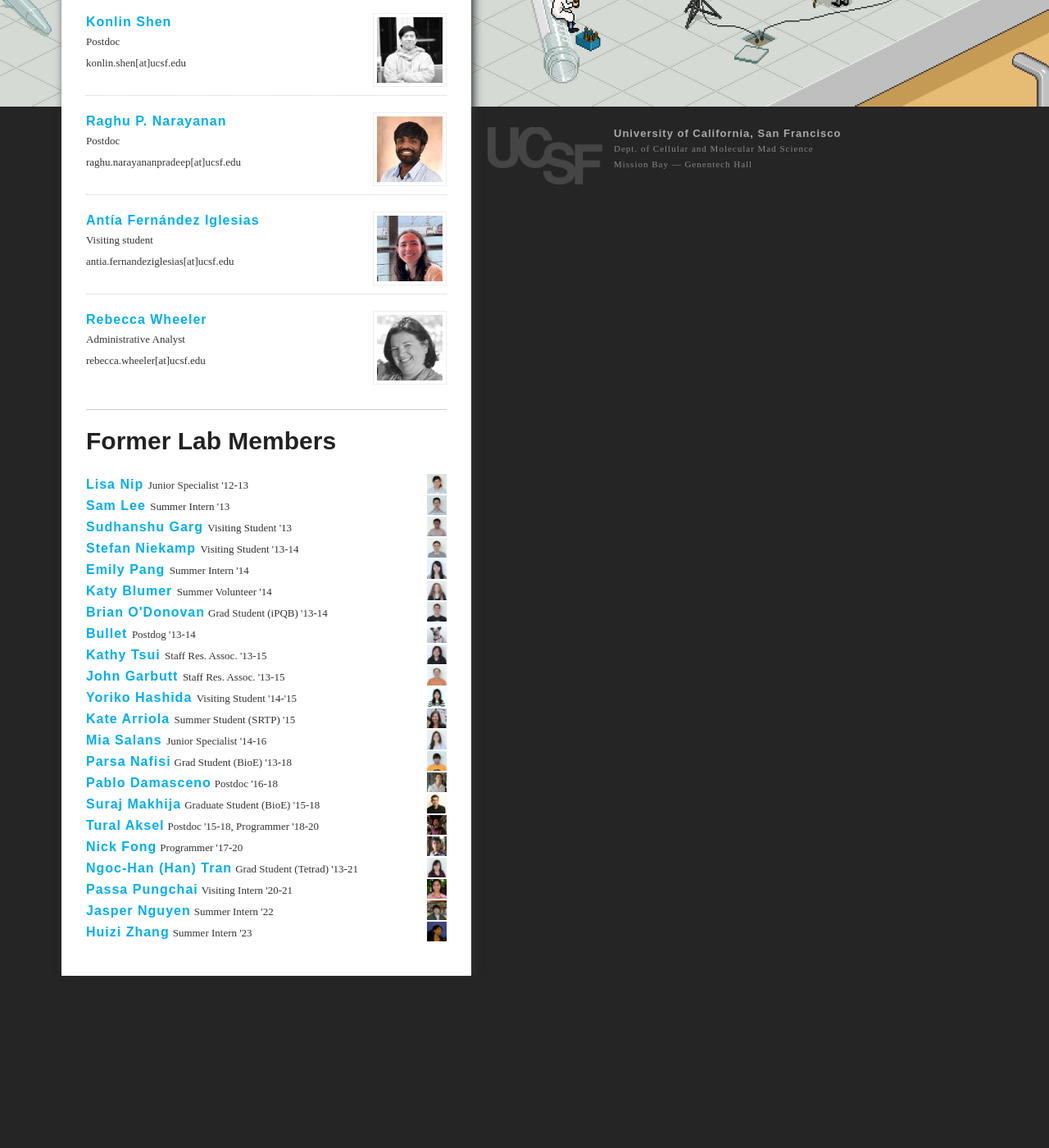
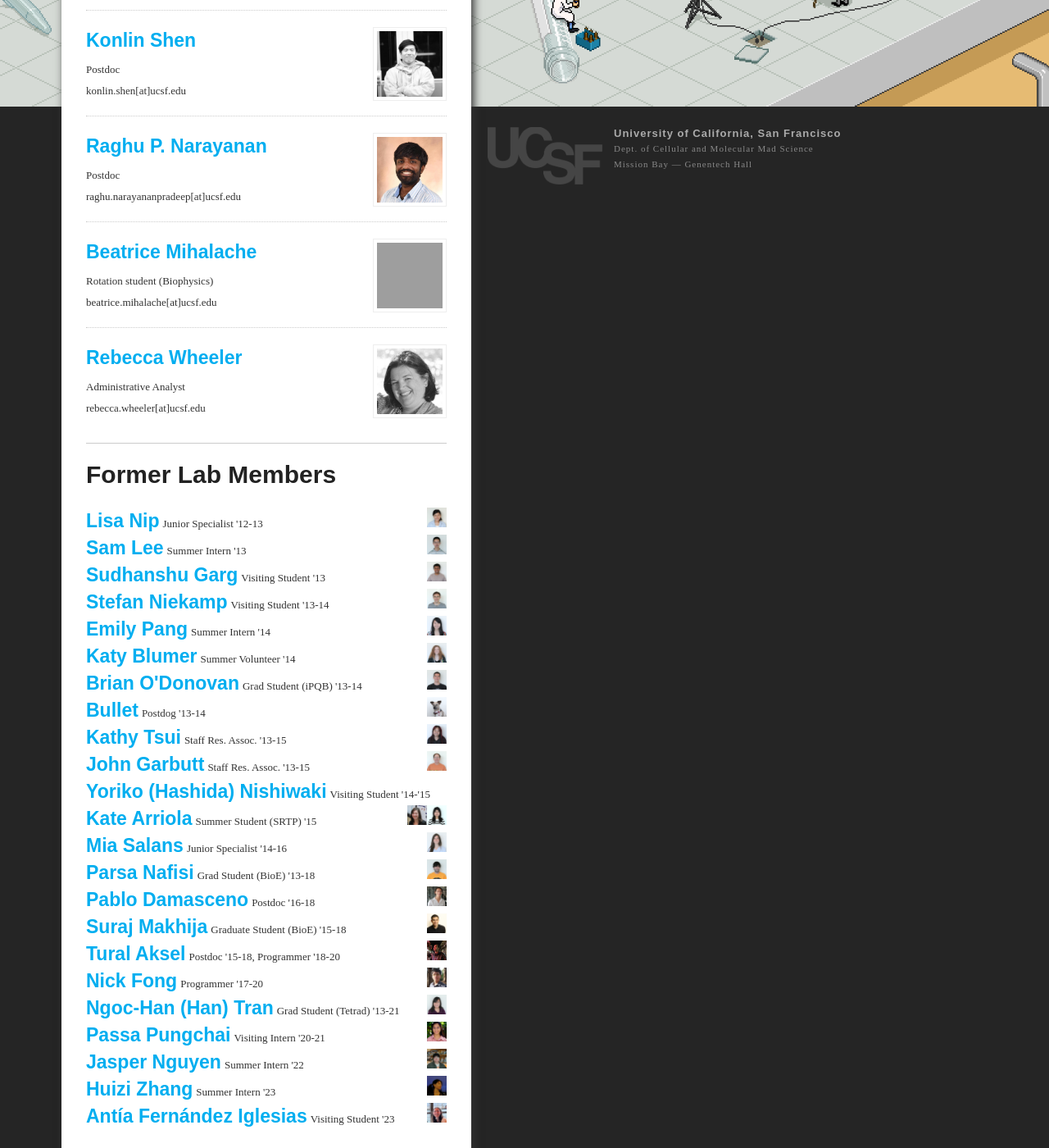
Before and after one commit to douglaslab/bionano.ucsf.edu, a Jekyll site: the page built from people.html, in a window 1280 px wide and 1400 px high, scrolled down 442 px. Shown: the whole window at 82% size. Built offline with Jekyll 4.4.1, drawn with Linux system fonts in a browser that asks for light colours; nearby versions of some CDN libraries; grey boxes are pictures that could not be loaded.

Commit message:
Update people page links and names
Replace all bitly links with direct LinkedIn/GitHub/professional profiles.
Update Yoriko Hashida to Yoriko (Hashida) Nishiwaki.
Update Antía Fernández Iglesias date to '23.
Add Beatrice Mihalache as rotation student.
Update Rebecca Wheeler and Parsa Nafisi links.

```diff
--- a/people.html
+++ b/people.html
@@ -9,11 +9,10 @@ description: The people working at the Douglas Lab at the University of Californ
 <div class="biographies">
 
 <div class="biography">
-	<img src="/assets/images/portraits/shawn.png" class="portrait" height="50" />
-	<a href="#shawn"></a>
-	<h4 class="title">
+	<img src="/assets/images/portraits/shawn.png" class="portrait" height="50" alt="Portrait of Shawn Douglas" />
+	<h2 class="title">
 		<a target="_new" href="http://www.shawndouglas.com/">Shawn Douglas, Ph.D.</a>
-	</h4>
+	</h2>
 	<p small class="text">
 		<small>
 			Principal Investigator</br>
@@ -25,10 +24,10 @@ description: The people working at the Douglas Lab at the University of Californ
 </div>
 
 <div class="biography">
-	<img src="/assets/images/portraits/konlin.png" class="portrait" height="100" />
-	<h4 class="title">
+	<img src="/assets/images/portraits/konlin.png" class="portrait" height="100" alt="Portrait of Konlin Shen" />
+	<h2 class="title">
 		<a href="https://www.linkedin.com/in/konlin-shen-1154a692/">Konlin Shen</a>
-	</h4>
+	</h2>
 	<p class="text">
 		<small>
 			Postdoc</br>
@@ -38,10 +37,10 @@ description: The people working at the Douglas Lab at the University of Californ
 </div>
 
 <div class="biography">
-	<img src="/assets/images/portraits/raghu.png" class="portrait" height="100" />
-	<h4 class="title">
+	<img src="/assets/images/portraits/raghu.png" class="portrait" height="100" alt="Portrait of Raghu P. Narayanan" />
+	<h2 class="title">
 		<a href="https://www.linkedin.com/in/raghu-pradeep-narayanan/">Raghu P. Narayanan</a>
-	</h4>
+	</h2>
 	<p class="text">
 		<small>
 			Postdoc</br>
@@ -51,24 +50,24 @@ description: The people working at the Douglas Lab at the University of Californ
 </div>
 
 <div class="biography">
-	<img src="/assets/images/portraits/antia.png" class="portrait" height="100" />
-	<h4 class="title">
-		<a href="https://www.linkedin.com/in/ant%C3%ADa-fern%C3%A1ndez-iglesias-9b6495115/">Antía Fernández Iglesias</a>
-	</h4>
+	<img src="/assets/images/portraits/beatrice.jpg" class="portrait" height="100" alt="Portrait of Beatrice Mihalache" />
+	<h2 class="title">
+		<a href="#">Beatrice Mihalache</a>
+	</h2>
 	<p class="text">
 		<small>
-			Visiting student</br>
-			antia.fernandeziglesias[at]ucsf.edu</br>
+			Rotation student (Biophysics)</br>
+			beatrice.mihalache[at]ucsf.edu</br>
 		</small>
 	</p>
 </div>
 
 
 <div class="biography">
-	<img src="/assets/images/portraits/rebecca.png" class="portrait" height="100" />
-	<h4 class="title">
-		<a href="http://cmp.ucsf.edu/staff/rebecca_wheeler">Rebecca Wheeler</a>
-	</h4>
+	<img src="/assets/images/portraits/rebecca.png" class="portrait" height="100" alt="Portrait of Rebecca Wheeler" />
+	<h2 class="title">
+		<a href="https://cmp.ucsf.edu/pages/cmp-administration/staff.html">Rebecca Wheeler</a>
+	</h2>
 	<p class="text">
 		<small>
 			Administrative Analyst</br>
@@ -85,27 +84,28 @@ description: The people working at the Douglas Lab at the University of Californ
 
 <div class="biographies">
   <div class="biography">
-	<h4 style="display:inline;" class="title"><a target="_new" href="https://bit.ly/2jsjaAV">Lisa Nip       </a></h4> <small>Junior Specialist '12-13  </small> <img src="/assets/images/portraits/lisa.png"   class="smallportrait" /> <br>
-	<h4 style="display:inline;" class="title"><a target="_new" href="https://bit.ly/2i6wBRZ">Sam Lee        </a></h4> <small>Summer Intern '13         </small> <img src="/assets/images/portraits/sam.png"    class="smallportrait" /> <br>
-	<h4 style="display:inline;" class="title"><a target="_new" href="https://bit.ly/2ittvZc">Sudhanshu Garg </a></h4> <small>Visiting Student '13      </small> <img src="/assets/images/portraits/sudhanshu.png" class="smallportrait" /> <br>
-	<h4 style="display:inline;" class="title"><a target="_new" href="https://www.linkedin.com/in/stefan-niekamp-6110b47b">Stefan Niekamp </a></h4> <small>Visiting Student '13-14   </small> <img src="/assets/images/portraits/stefan.png" class="smallportrait" /> <br>
-	<h4 style="display:inline;" class="title"><a target="_new" href="https://bit.ly/2iSYXTR">Emily Pang     </a></h4> <small>Summer Intern '14         </small> <img src="/assets/images/portraits/emily.png"  class="smallportrait" /> <br>
-	<h4 style="display:inline;" class="title"><a target="_new" href="https://bit.ly/2i48lEC">Katy Blumer    </a></h4> <small>Summer Volunteer '14      </small> <img src="/assets/images/portraits/katy.png"   class="smallportrait" /> <br>
-	<h4 style="display:inline;" class="title"><a target="_new" href="https://bit.ly/2jiPW3i">Brian O'Donovan</a></h4> <small>Grad Student (iPQB) '13-14</small> <img src="/assets/images/portraits/brian.png"  class="smallportrait" /> <br>
-	<h4 style="display:inline;" class="title"><a               href="#"                     >Bullet         </a></h4> <small>Postdog '13-14            </small> <img src="/assets/images/portraits/bullet.png" class="smallportrait" /> <br>
-	<h4 style="display:inline;" class="title"><a target="_new" href="https://bit.ly/2iT3ALw">Kathy Tsui     </a></h4> <small>Staff Res. Assoc. '13-15  </small> <img src="/assets/images/portraits/kat.png"    class="smallportrait" /> <br>
-	<h4 style="display:inline;" class="title"><a target="_new" href="https://bit.ly/2isXyQI">John Garbutt   </a></h4> <small>Staff Res. Assoc. '13-15  </small> <img src="/assets/images/portraits/john.png"   class="smallportrait" /> <br>
-	<h4 style="display:inline;" class="title"><a target="_new" href="https://bit.ly/2i8nT8R">Yoriko Hashida </a></h4> <small>Visiting Student '14-'15  </small> <img src="/assets/images/portraits/yoriko.png" class="smallportrait" /> <br>
-	<h4 style="display:inline;" class="title"><a target="_new" href="https://bit.ly/2jiQjuH">Kate Arriola   </a></h4> <small>Summer Student (SRTP) '15 </small> <img src="/assets/images/portraits/kate.png"   class="smallportrait" /> <br>
-	<h4 style="display:inline;" class="title"><a target="_new" href="https://bit.ly/2iXHrhk">Mia Salans     </a></h4> <small>Junior Specialist '14-16  </small> <img src="/assets/images/portraits/mia.png"    class="smallportrait" /> <br>
-	<h4 style="display:inline;" class="title"><a target="_new" href="http://www.parsanafisi.com/">Parsa Nafisi</a></h4> <small>Grad Student (BioE) '13-18  </small> <img src="/assets/images/portraits/parsa.png"    class="smallportrait" /> <br>
-	<h4 style="display:inline;" class="title"><a target="_new" href="http://www.pablodamasceno.com/">Pablo Damasceno</a></h4> <small>Postdoc '16-18  </small> <img src="/assets/images/portraits/pablo.png"    class="smallportrait" /> <br>
-	<h4 style="display:inline;" class="title"><a target="_new" href="https://www.linkedin.com/in/smakhija/">Suraj Makhija</a></h4> <small>Graduate Student (BioE) '15-18</small> <img src="/assets/images/portraits/suraj.png" class="smallportrait" /> <br>
-	<h4 style="display:inline;" class="title"><a target="_new" href="https://www.linkedin.com/in/tural-aksel-28b97a15">Tural Aksel</a></h4> <small>Postdoc '15-18, Programmer '18-20</small> <img src="/assets/images/portraits/tural.png" class="smallportrait" /> <br>
-	<h4 style="display:inline;" class="title"><a target="_new" href="https://github.com/nickfong/">Nick Fong</a></h4> <small>Programmer '17-20</small> <img src="/assets/images/portraits/nickf.png" class="smallportrait" /> <br>
-	<h4 style="display:inline;" class="title"><a target="_new" href="https://www.linkedin.com/in/ngoc-han-han-tran-68528846/">Ngoc-Han (Han) Tran</a></h4> <small>Grad Student (Tetrad) '13-21</small> <img src="/assets/images/portraits/han.png" class="smallportrait" /> <br>
-	<h4 style="display:inline;" class="title"><a target="_new" href="https://www.linkedin.com/in/passaep">Passa Pungchai</a></h4> <small>Visiting Intern '20-21</small> <img src="/assets/images/portraits/passa.png" class="smallportrait" /> <br>
-	<h4 style="display:inline;" class="title"><a target="_new" href="https://www.linkedin.com/in/jasper-nguyen/">Jasper Nguyen</a></h4> <small>Summer Intern '22</small> <img src="/assets/images/portraits/jasper.png" class="smallportrait" /> <br>
-	<h4 style="display:inline;" class="title"><a target="_new" href="https://www.linkedin.com/in/zhihuizi-zhang-621071258/">Huizi Zhang</a></h4> <small>Summer Intern '23</small> <img src="/assets/images/portraits/huizi.png" class="smallportrait" /> <br>
+	<h2 style="display:inline;" class="title"><a target="_new" href="https://www.wsgr.com/en/people/lisa-nip.html">Lisa Nip</a></h2> <small>Junior Specialist '12-13</small> <img src="/assets/images/portraits/lisa.png" class="smallportrait" alt="Lisa Nip" /> <br>
+	<h2 style="display:inline;" class="title"><a target="_new" href="https://github.com/lchsam">Sam Lee</a></h2> <small>Summer Intern '13</small> <img src="/assets/images/portraits/sam.png" class="smallportrait" alt="Sam Lee" /> <br>
+	<h2 style="display:inline;" class="title"><a target="_new" href="https://www.linkedin.com/in/su-garg/">Sudhanshu Garg</a></h2> <small>Visiting Student '13</small> <img src="/assets/images/portraits/sudhanshu.png" class="smallportrait" alt="Sudhanshu Garg" /> <br>
+	<h2 style="display:inline;" class="title"><a target="_new" href="https://www.linkedin.com/in/stefan-niekamp-6110b47b">Stefan Niekamp</a></h2> <small>Visiting Student '13-14</small> <img src="/assets/images/portraits/stefan.png" class="smallportrait" alt="Stefan Niekamp" /> <br>
+	<h2 style="display:inline;" class="title"><a target="_new" href="https://www.linkedin.com/in/empang/">Emily Pang</a></h2> <small>Summer Intern '14</small> <img src="/assets/images/portraits/emily.png" class="smallportrait" alt="Emily Pang" /> <br>
+	<h2 style="display:inline;" class="title"><a target="_new" href="https://www.linkedin.com/in/katyblumer/">Katy Blumer</a></h2> <small>Summer Volunteer '14</small> <img src="/assets/images/portraits/katy.png" class="smallportrait" alt="Katy Blumer" /> <br>
+	<h2 style="display:inline;" class="title"><a target="_new" href="https://www.linkedin.com/in/bodonovanphd/">Brian O'Donovan</a></h2> <small>Grad Student (iPQB) '13-14</small> <img src="/assets/images/portraits/brian.png" class="smallportrait" alt="Brian O'Donovan" /> <br>
+	<h2 style="display:inline;" class="title"><a href="#">Bullet</a></h2> <small>Postdog '13-14</small> <img src="/assets/images/portraits/bullet.png" class="smallportrait" alt="Bullet" /> <br>
+	<h2 style="display:inline;" class="title"><a target="_new" href="https://www.linkedin.com/in/kathy-tsui-153b5b25/">Kathy Tsui</a></h2> <small>Staff Res. Assoc. '13-15</small> <img src="/assets/images/portraits/kat.png" class="smallportrait" alt="Kathy Tsui" /> <br>
+	<h2 style="display:inline;" class="title"><a target="_new" href="https://www.linkedin.com/in/garbuttjohn">John Garbutt</a></h2> <small>Staff Res. Assoc. '13-15</small> <img src="/assets/images/portraits/john.png" class="smallportrait" alt="John Garbutt" /> <br>
+	<h2 style="display:inline;" class="title"><a target="_new" href="https://www.facebook.com/yorikmf">Yoriko (Hashida) Nishiwaki</a></h2> <small>Visiting Student '14-'15</small> <img src="/assets/images/portraits/yoriko.png" class="smallportrait" alt="Yoriko (Hashida) Nishiwaki" /> <br>
+	<h2 style="display:inline;" class="title"><a target="_new" href="#">Kate Arriola</a></h2> <small>Summer Student (SRTP) '15</small> <img src="/assets/images/portraits/kate.png" class="smallportrait" alt="Kate Arriola" /> <br>
+	<h2 style="display:inline;" class="title"><a target="_new" href="https://www.linkedin.com/in/mia-salans-62149186/">Mia Salans</a></h2> <small>Junior Specialist '14-16</small> <img src="/assets/images/portraits/mia.png" class="smallportrait" alt="Mia Salans" /> <br>
+	<h2 style="display:inline;" class="title"><a target="_new" href="https://www.linkedin.com/in/parsa-nafisi/">Parsa Nafisi</a></h2> <small>Grad Student (BioE) '13-18</small> <img src="/assets/images/portraits/parsa.png" class="smallportrait" alt="Parsa Nafisi" /> <br>
+	<h2 style="display:inline;" class="title"><a target="_new" href="https://www.linkedin.com/in/pablo-damasceno/">Pablo Damasceno</a></h2> <small>Postdoc '16-18</small> <img src="/assets/images/portraits/pablo.png" class="smallportrait" alt="Pablo Damasceno" /> <br>
+	<h2 style="display:inline;" class="title"><a target="_new" href="https://www.linkedin.com/in/smakhija/">Suraj Makhija</a></h2> <small>Graduate Student (BioE) '15-18</small> <img src="/assets/images/portraits/suraj.png" class="smallportrait" alt="Suraj Makhija" /> <br>
+	<h2 style="display:inline;" class="title"><a target="_new" href="https://www.linkedin.com/in/tural-aksel-28b97a15">Tural Aksel</a></h2> <small>Postdoc '15-18, Programmer '18-20</small> <img src="/assets/images/portraits/tural.png" class="smallportrait" alt="Tural Aksel" /> <br>
+	<h2 style="display:inline;" class="title"><a target="_new" href="https://github.com/nickfong/">Nick Fong</a></h2> <small>Programmer '17-20</small> <img src="/assets/images/portraits/nickf.png" class="smallportrait" alt="Nick Fong" /> <br>
+	<h2 style="display:inline;" class="title"><a target="_new" href="https://www.linkedin.com/in/ngoc-han-han-tran-68528846/">Ngoc-Han (Han) Tran</a></h2> <small>Grad Student (Tetrad) '13-21</small> <img src="/assets/images/portraits/han.png" class="smallportrait" alt="Han Tran" /> <br>
+	<h2 style="display:inline;" class="title"><a target="_new" href="https://www.linkedin.com/in/passaep">Passa Pungchai</a></h2> <small>Visiting Intern '20-21</small> <img src="/assets/images/portraits/passa.png" class="smallportrait" alt="Passa Pungchai" /> <br>
+	<h2 style="display:inline;" class="title"><a target="_new" href="https://www.linkedin.com/in/jasper-nguyen/">Jasper Nguyen</a></h2> <small>Summer Intern '22</small> <img src="/assets/images/portraits/jasper.png" class="smallportrait" alt="Jasper Nguyen" /> <br>
+	<h2 style="display:inline;" class="title"><a target="_new" href="https://www.linkedin.com/in/zhihuizi-zhang-621071258/">Huizi Zhang</a></h2> <small>Summer Intern '23</small> <img src="/assets/images/portraits/huizi.png" class="smallportrait" alt="Huizi Zhang" /> <br>
+	<h2 style="display:inline;" class="title"><a target="_new" href="https://www.linkedin.com/in/ant%C3%ADa-fern%C3%A1ndez-iglesias-9b6495115/">Antía Fernández Iglesias</a></h2> <small>Visiting Student '23</small> <img src="/assets/images/portraits/antia.png" class="smallportrait" alt="Antía Fernández Iglesias" /> <br>
   </div>
 </div><!-- /biographies -->
```
